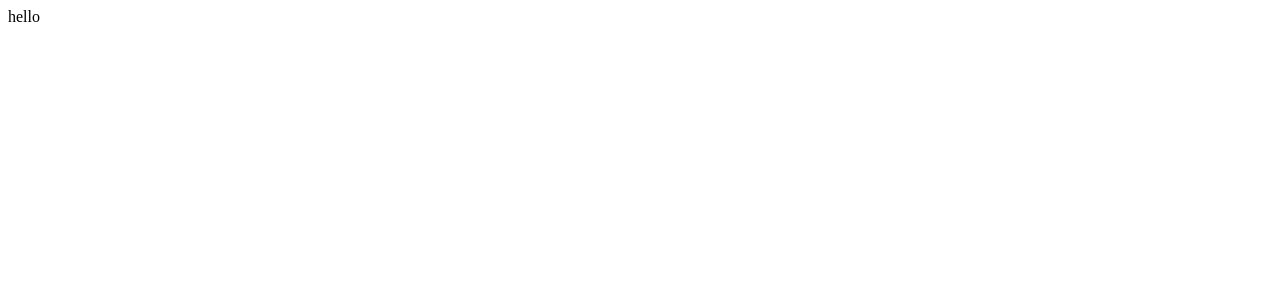
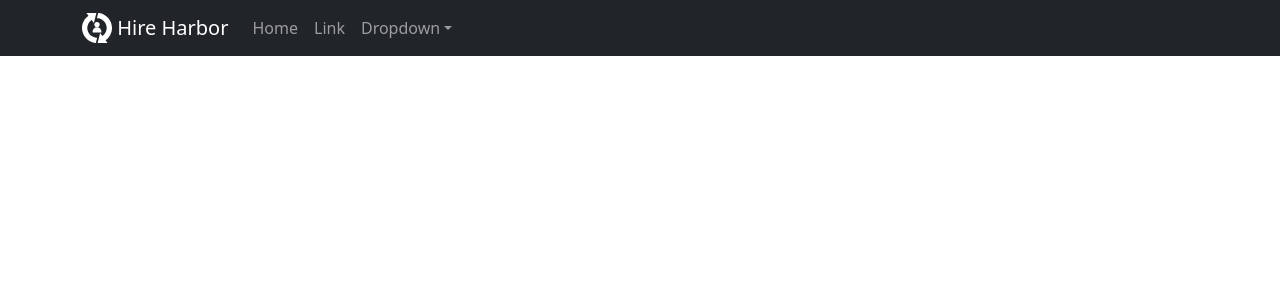
Before and after one commit to IrinaBBB/hire-harbor, a React (Vite) app: page / in a window 1280 px wide. Shown: the top 300 px of the page. Built offline with nearby package versions, Linux system fonts and the light colour scheme.

Commit message:
Add Bootsrap and MainNav Component

```diff
--- a/package.json
+++ b/package.json
@@ -10,7 +10,9 @@
     "preview": "vite preview"
   },
   "dependencies": {
+    "bootstrap": "^5.3.2",
     "react": "^18.2.0",
+    "react-bootstrap": "^2.10.0",
     "react-dom": "^18.2.0"
   },
   "devDependencies": {
--- a/src/App.jsx
+++ b/src/App.jsx
@@ -1,9 +1,11 @@
+import 'bootstrap/dist/css/bootstrap.min.css'
+import MainNav from './components/MainNav.jsx'
 
 function App() {
 
     return (
         <>
-          hello
+            <MainNav />
         </>
     )
 }
--- /dev/null
+++ b/src/components/MainNav.jsx
@@ -0,0 +1,47 @@
+import React from 'react'
+import Navbar from 'react-bootstrap/Navbar'
+import Container from 'react-bootstrap/Container'
+import logo from '../assets/hiring.svg'
+import Nav from 'react-bootstrap/Nav'
+import NavDropdown from 'react-bootstrap/NavDropdown'
+
+function MainNav(props) {
+    return (
+        <>
+            <Navbar sticky='top' expand='lg' bg='dark' data-bs-theme='dark'>
+                <Container>
+                    <Navbar.Brand href='#home'>
+                        <img
+                            src={logo}
+                            width='30'
+                            height='30'
+                            className='d-inline-block align-top'
+                            alt='Hire Harbor logo'
+                        />{' '}
+                        Hire Harbor
+                    </Navbar.Brand>
+                    <Navbar.Toggle aria-controls='basic-navbar-nav' />
+                    <Navbar.Collapse id='basic-navbar-nav'>
+                        <Nav className='me-auto'>
+                            <Nav.Link href='#home'>Home</Nav.Link>
+                            <Nav.Link href='#link'>Link</Nav.Link>
+                            <NavDropdown title='Dropdown' id='basic-nav-dropdown'>
+                                <NavDropdown.Item href='#action/3.1'>Action</NavDropdown.Item>
+                                <NavDropdown.Item href='#action/3.2'>
+                                    Another action
+                                </NavDropdown.Item>
+                                <NavDropdown.Item href='#action/3.3'>Something</NavDropdown.Item>
+                                <NavDropdown.Divider />
+                                <NavDropdown.Item href='#action/3.4'>
+                                    Separated link
+                                </NavDropdown.Item>
+                            </NavDropdown>
+                        </Nav>
+                    </Navbar.Collapse>
+                </Container>
+            </Navbar>
+        </>
+    )
+}
+
+export default MainNav
```
Also changed, not shown: src/assets/hiring.svg (added), 1 other file (tests, documents, lock files or other folders).
